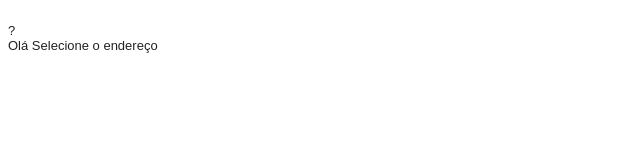
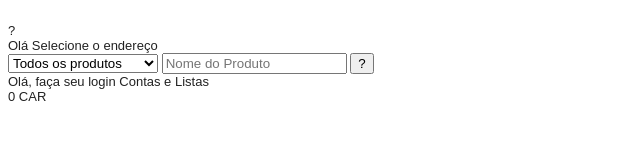
Before and after one commit to diobetta/loja_web_2022, a plain HTML site: page docs/index.html in a window 1280 px wide. Shown: the whole page, without its empty margins (0-640 px from the left). Drawn offline with Linux system fonts and the light colour scheme.

Commit message:
navbar estrutura

```diff
--- a/docs/index.html
+++ b/docs/index.html
@@ -13,15 +13,46 @@
 <body>
     <main>
         <header>
-            <div class="logo"></div>
+            <div>
+                <div class="logo"></div>
             <img src="" alt="">
             <div class="localizacao"></div>
-                <div>?</div>
-                <span>Olá</span>
-                <span>Selecione o endereço</span>
-            <div class="pesquisa"></div>
-            <div class="login"></div>
-            <div class="pedidos"></div>
+            <div>?</div>
+            <span>Olá</span>
+            <span>Selecione o endereço</span>
+            </div>
+        <div class="pesquisa black bg-gray">
+            <form action="">
+                <label for="selectTipo"></label>
+                <select name="tipoProduto" id="selectTipo" title="Tipo do Produto" placeholder="Tipo do Produto">
+    <option value="0">
+        Todos os produtos
+    </option>
+    <option value="1">
+        Cama, mesa e banho
+    </option>
+    <option value="2">
+        Roupas
+    </option>
+                </select>
+                <label for="nomeProduto"></label>
+                <input type="text" name="nomeProduto" id="nomeProduto" title="Nome do Produto" placeholder="Nome do Produto">
+                <button type="submit" title="Fazer Pesquisa">?</button>
+
+</form>
+        </div>
+            <div class="login">
+                <span>
+                    Olá, faça seu login
+                </span>
+                <span>
+                    Contas e Listas
+                </span>
+            </div>
+            <div class="pedidos">
+                <span>0</span>
+                <span>CAR</span>
+            </div>
         </header>
     </main>
 
```
Also changed, not shown: 1 other file.
